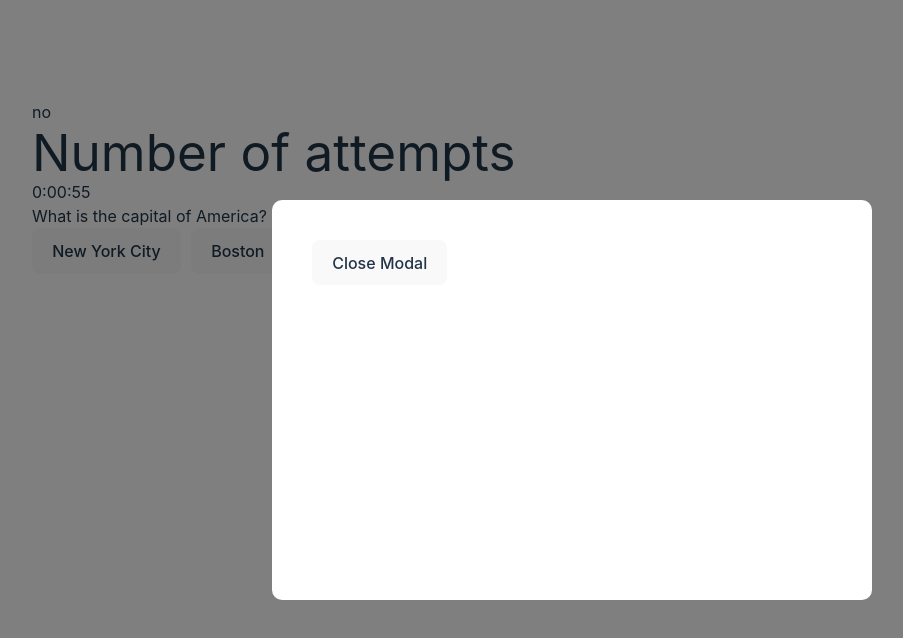
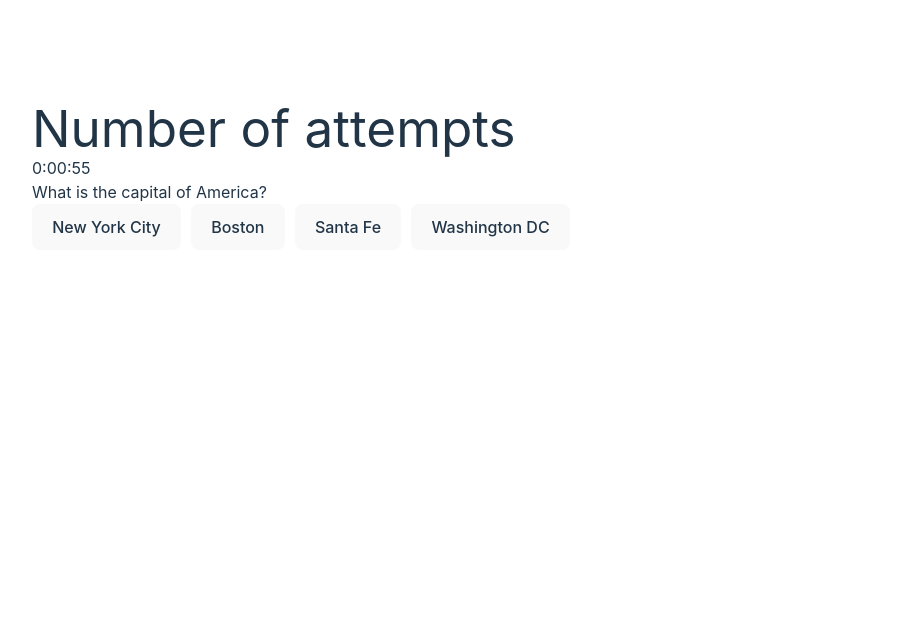
Before and after one commit to amaben2020/react-games, a React (Vite) app: page /quiz-constraint in a window 1280 px wide. Shown: the top 638 px of the page, without its empty margins (68-971 px from the left). Built offline with nearby package versions, Linux system fonts and the light colour scheme.

Commit message:
adding modal component

```diff
--- a/src/components/quizzes/constraint/ConstraintQuiz.jsx
+++ b/src/components/quizzes/constraint/ConstraintQuiz.jsx
@@ -1,11 +1,3 @@
-// display the questions ✅
-// select one option ✅
-// display green border for correct and red for wrong ✅
-// move to next question ✅
-// ensure each question has 3 attempts ✅
-// move to finish page with score when attempts are completed ✅
-// give time constraint with timer i.e 2mins per question ✅
-
 import { useState } from "react";
 import { questions } from "../../../data/data";
 import Modal from "./components/Modal/Modal";
@@ -21,16 +13,19 @@ const ConstraintQuizGame = () => {
   const sessionAttempts = sessionStorage.getItem("attempts");
 
   const { hours, minutes, seconds, timerExpired } = useTimer(1);
+  const [isModalOpen, setIsModalOpen] = useState(false);
+
+  const handleModalClose = () => {
+    setIsModalOpen((p) => !p);
+  };
 
   const handleNextQuestion = (isCorrect) => {
-    console.log(isCorrect);
-
     if (isCorrect) {
       const correctOption = questions[currentQuestion].options.find(
         (item) => item.isCorrect,
       );
-      // setCurrentQuestion((p) => p + 1);
-      // setScore(score + 1);
+      setCurrentQuestion((p) => p + 1);
+      setScore(score + 1);
       setSelectedAnswer(correctOption);
     }
 
@@ -44,9 +39,9 @@ const ConstraintQuizGame = () => {
         background: timerExpired ? "red" : "",
       }}
     >
-      {timerExpired ? "ska" : "no"}
-      {timerExpired && <Modal />}
-      <Modal />
+      {(timerExpired || isModalOpen) && (
+        <Modal handleModalClose={handleModalClose} />
+      )}
       <h1>Number of attempts {sessionAttempts}</h1> {hours}:{minutes}:{seconds}
       <h2> {questions[currentQuestion].text} </h2>
       <div
--- a/src/components/quizzes/constraint/components/Modal/Modal.tsx
+++ b/src/components/quizzes/constraint/components/Modal/Modal.jsx
@@ -1,12 +1,15 @@
 import React from "react";
 import "./style.css";
-const Modal = () => {
+// eslint-disable-next-line react/prop-types
+const Modal = ({ handleModalClose }) => {
   return (
     <>
       <div className="modal-overlay" />
       <div className="modal">
         <div className="modal-body">
-          <button>Close Modal</button>
+          <button className="modal-button" onClick={handleModalClose}>
+            Close Modal
+          </button>
         </div>
       </div>
     </>
--- a/src/components/quizzes/constraint/components/Modal/style.css
+++ b/src/components/quizzes/constraint/components/Modal/style.css
@@ -26,3 +26,8 @@
   height: 400px;
   max-height: 100%;
 }
+
+.modal-button {
+  margin-left: auto;
+  text-align: center;
+}
```
Also changed, not shown: 1 other file (tests, documents, lock files or other folders).
